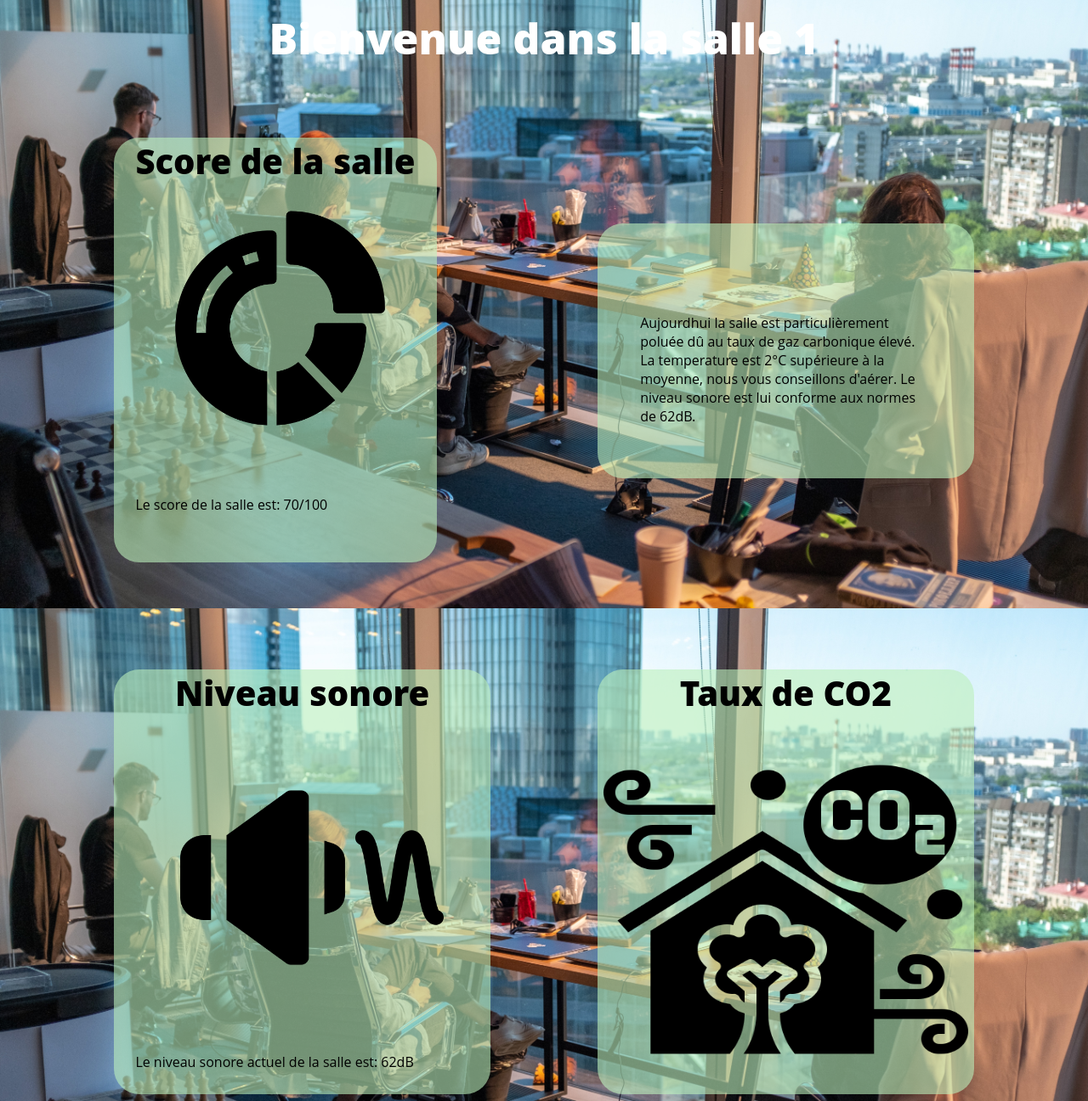
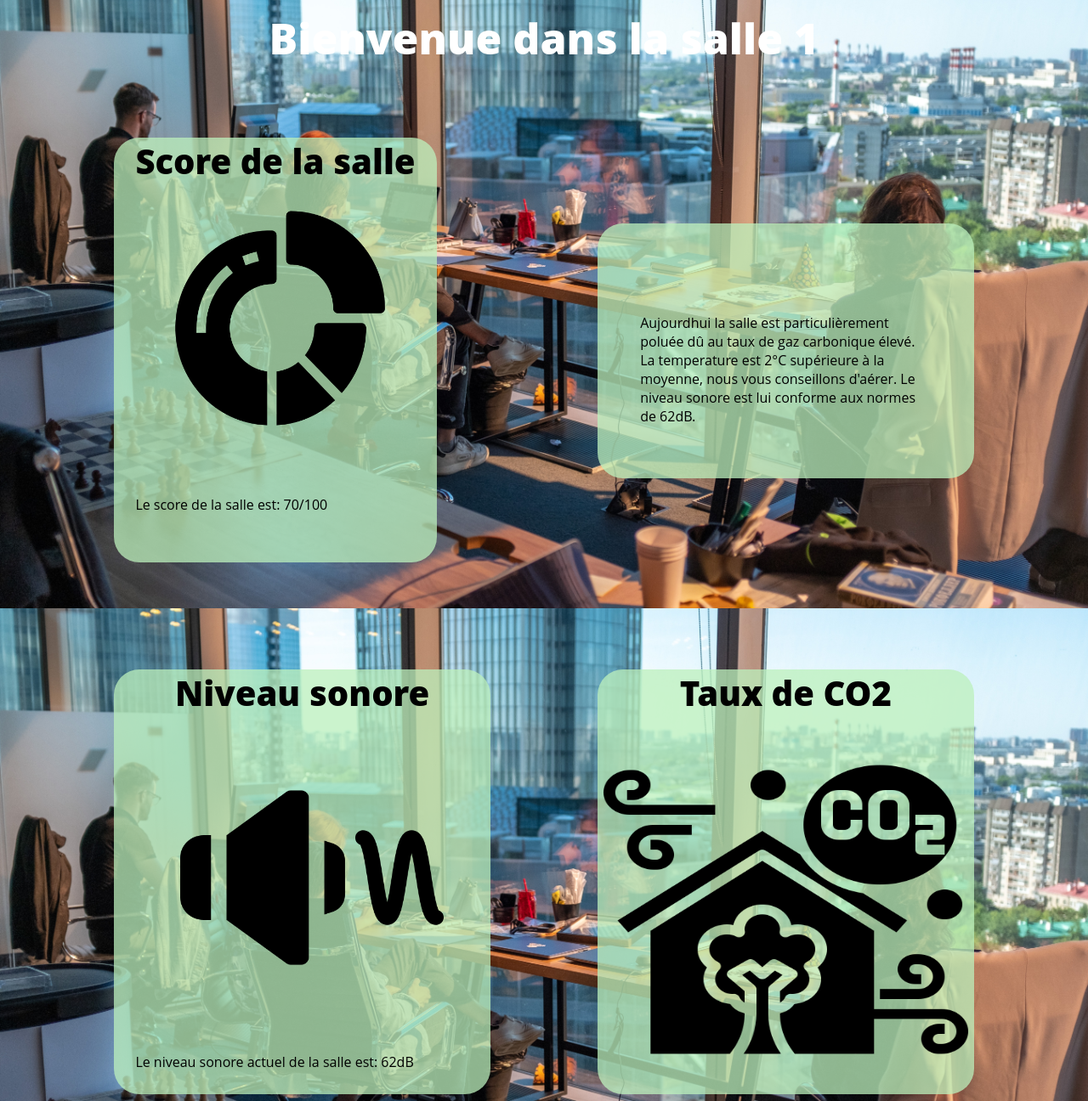
Before and after one commit to Pierro236/Ecosense, a PHP site: page /php/room.php in a window 1280 px wide. Shown: the part 84-1380 px from the top of the page at 85% size. Run offline with PHP 8.4, Linux system fonts and the light colour scheme; a user stored in the database is signed in.

Commit message:
Add files via upload

```diff
--- a/css/room.css
+++ b/css/room.css
@@ -20,7 +20,7 @@ body {
  .score{
    width: 30%;
    height: 500px;
-   background-color: rgb(188, 241, 188, 0.6);
+   background-color: rgb(188, 241, 188, 0.75);
    border-radius: 30px;
    margin-left: 10%;
  }
@@ -35,7 +35,7 @@ body {
    width: 40%;
    height: 500px;
    margin-left: 10%;
-   background-color: rgb(188, 241, 188, 0.6);
+   background-color: rgb(188, 241, 188, 0.75);
    border-radius: 30px;
    /* display: inline-block; */
  }
@@ -44,7 +44,7 @@ body {
    width: 40%;
    height: 500px;
    margin-left: 10%;
-   background-color: rgb(188, 241, 188, 0.6);
+   background-color: rgb(188, 241, 188, 0.75);
    border-radius: 30px;
    margin-right: 10%;
  }
@@ -89,7 +89,7 @@ body {
 .score2{
   width: 35%;
   height: 500px;
-  background-color: rgb(188, 241, 188, 0.6);
+  background-color: rgb(188, 241, 188, 0.75);
   border-radius: 30px;
   margin-left: 15%;
   max-height: 300px;
```
